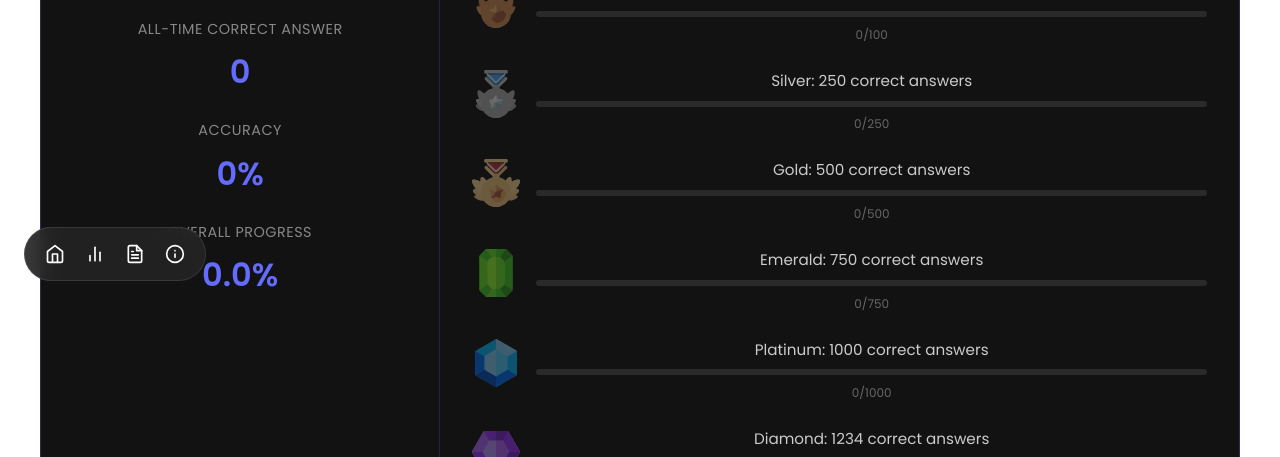
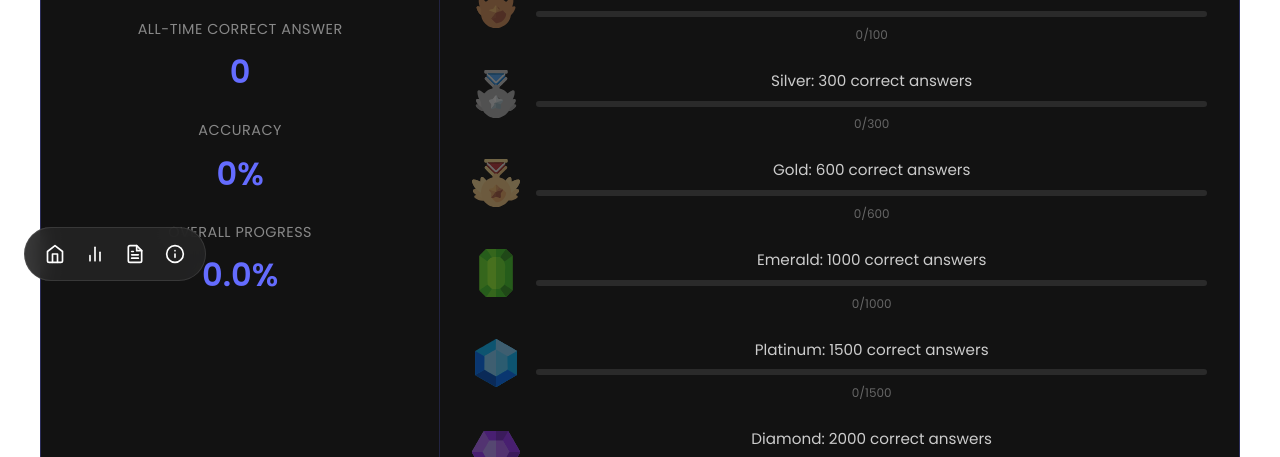
Before and after one commit to dvnnyle/skoolXit, a React (Vite) app: page /statistics in a window 1280 px wide. Shown: the part 495-952 px from the top of the page. Built offline with nearby package versions, Linux system fonts and the light colour scheme.

Commit message:
Update: Adjust medal thresholds - Silver 300, Gold 600, Emerald 1000, Platinum 1500, Diamond 2000

```diff
--- a/src/pages/statistics.jsx
+++ b/src/pages/statistics.jsx
@@ -237,42 +237,31 @@ function Statistics() {
             </div>
 
             <div className="medal-milestone">
-              <img src="/icons/silver-medal.svg" alt="Silver Medal" className={`medal-icon-stats ${stats.totalCorrectFromAllAttempts >= 250 ? 'unlocked' : ''}`} />
+              <img src="/icons/silver-medal.svg" alt="Silver Medal" className={`medal-icon-stats ${stats.totalCorrectFromAllAttempts >= 300 ? 'unlocked' : ''}`} />
               <div className="medal-milestone-info">
-                <p>Silver: 250 correct answers</p>
+                <p>Silver: 300 correct answers</p>
                 <div className="milestone-bar">
-                  <div className="milestone-fill" style={{ width: `${Math.min((Math.max(0, stats.totalCorrectFromAllAttempts) / 250) * 100, 100)}%` }}></div>
+                  <div className="milestone-fill" style={{ width: `${Math.min((Math.max(0, stats.totalCorrectFromAllAttempts) / 300) * 100, 100)}%` }}></div>
                 </div>
-                <span className="milestone-text">{Math.min(Math.max(0, stats.totalCorrectFromAllAttempts), 250)}/250</span>
+                <span className="milestone-text">{Math.min(Math.max(0, stats.totalCorrectFromAllAttempts), 300)}/300</span>
               </div>
             </div>
 
             <div className="medal-milestone">
-              <img src="/icons/gold-medal.svg" alt="Gold Medal" className={`medal-icon-stats ${stats.totalCorrectFromAllAttempts >= 500 ? 'unlocked' : ''}`} />
+              <img src="/icons/gold-medal.svg" alt="Gold Medal" className={`medal-icon-stats ${stats.totalCorrectFromAllAttempts >= 600 ? 'unlocked' : ''}`} />
               <div className="medal-milestone-info">
-                <p>Gold: 500 correct answers</p>
+                <p>Gold: 600 correct answers</p>
                 <div className="milestone-bar">
-                  <div className="milestone-fill" style={{ width: `${Math.min((Math.max(0, stats.totalCorrectFromAllAttempts) / 500) * 100, 100)}%` }}></div>
+                  <div className="milestone-fill" style={{ width: `${Math.min((Math.max(0, stats.totalCorrectFromAllAttempts) / 600) * 100, 100)}%` }}></div>
                 </div>
-                <span className="milestone-text">{Math.min(Math.max(0, stats.totalCorrectFromAllAttempts), 500)}/500</span>
+                <span className="milestone-text">{Math.min(Math.max(0, stats.totalCorrectFromAllAttempts), 600)}/600</span>
               </div>
             </div>
 
             <div className="medal-milestone">
-              <img src="/icons/emerald.svg" alt="Emerald" className={`medal-icon-stats ${stats.totalCorrectFromAllAttempts >= 750 ? 'unlocked' : ''}`} />
+              <img src="/icons/emerald.svg" alt="Emerald" className={`medal-icon-stats ${stats.totalCorrectFromAllAttempts >= 1000 ? 'unlocked' : ''}`} />
               <div className="medal-milestone-info">
-                <p>Emerald: 750 correct answers</p>
-                <div className="milestone-bar">
-                  <div className="milestone-fill" style={{ width: `${Math.min((Math.max(0, stats.totalCorrectFromAllAttempts) / 750) * 100, 100)}%` }}></div>
-                </div>
-                <span className="milestone-text">{Math.min(Math.max(0, stats.totalCorrectFromAllAttempts), 750)}/750</span>
-              </div>
-            </div>
-
-            <div className="medal-milestone">
-              <img src="/icons/platinum.svg" alt="Platinum" className={`medal-icon-stats ${stats.totalCorrectFromAllAttempts >= 1000 ? 'unlocked' : ''}`} />
-              <div className="medal-milestone-info">
-                <p>Platinum: 1000 correct answers</p>
+                <p>Emerald: 1000 correct answers</p>
                 <div className="milestone-bar">
                   <div className="milestone-fill" style={{ width: `${Math.min((Math.max(0, stats.totalCorrectFromAllAttempts) / 1000) * 100, 100)}%` }}></div>
                 </div>
@@ -281,13 +270,24 @@ function Statistics() {
             </div>
 
             <div className="medal-milestone">
-              <img src="/icons/diamond.svg" alt="Diamond" className={`medal-icon-stats ${stats.totalCorrectFromAllAttempts >= 1234 ? 'unlocked' : ''}`} />
+              <img src="/icons/platinum.svg" alt="Platinum" className={`medal-icon-stats ${stats.totalCorrectFromAllAttempts >= 1500 ? 'unlocked' : ''}`} />
               <div className="medal-milestone-info">
-                <p>Diamond: 1234 correct answers</p>
+                <p>Platinum: 1500 correct answers</p>
                 <div className="milestone-bar">
-                  <div className="milestone-fill" style={{ width: `${Math.min((Math.max(0, stats.totalCorrectFromAllAttempts) / 1234) * 100, 100)}%` }}></div>
+                  <div className="milestone-fill" style={{ width: `${Math.min((Math.max(0, stats.totalCorrectFromAllAttempts) / 1500) * 100, 100)}%` }}></div>
                 </div>
-                <span className="milestone-text">{Math.min(Math.max(0, stats.totalCorrectFromAllAttempts), 1234)}/1234</span>
+                <span className="milestone-text">{Math.min(Math.max(0, stats.totalCorrectFromAllAttempts), 1500)}/1500</span>
+              </div>
+            </div>
+
+            <div className="medal-milestone">
+              <img src="/icons/diamond.svg" alt="Diamond" className={`medal-icon-stats ${stats.totalCorrectFromAllAttempts >= 2000 ? 'unlocked' : ''}`} />
+              <div className="medal-milestone-info">
+                <p>Diamond: 2000 correct answers</p>
+                <div className="milestone-bar">
+                  <div className="milestone-fill" style={{ width: `${Math.min((Math.max(0, stats.totalCorrectFromAllAttempts) / 2000) * 100, 100)}%` }}></div>
+                </div>
+                <span className="milestone-text">{Math.min(Math.max(0, stats.totalCorrectFromAllAttempts), 2000)}/2000</span>
               </div>
             </div>
           </div>
```
